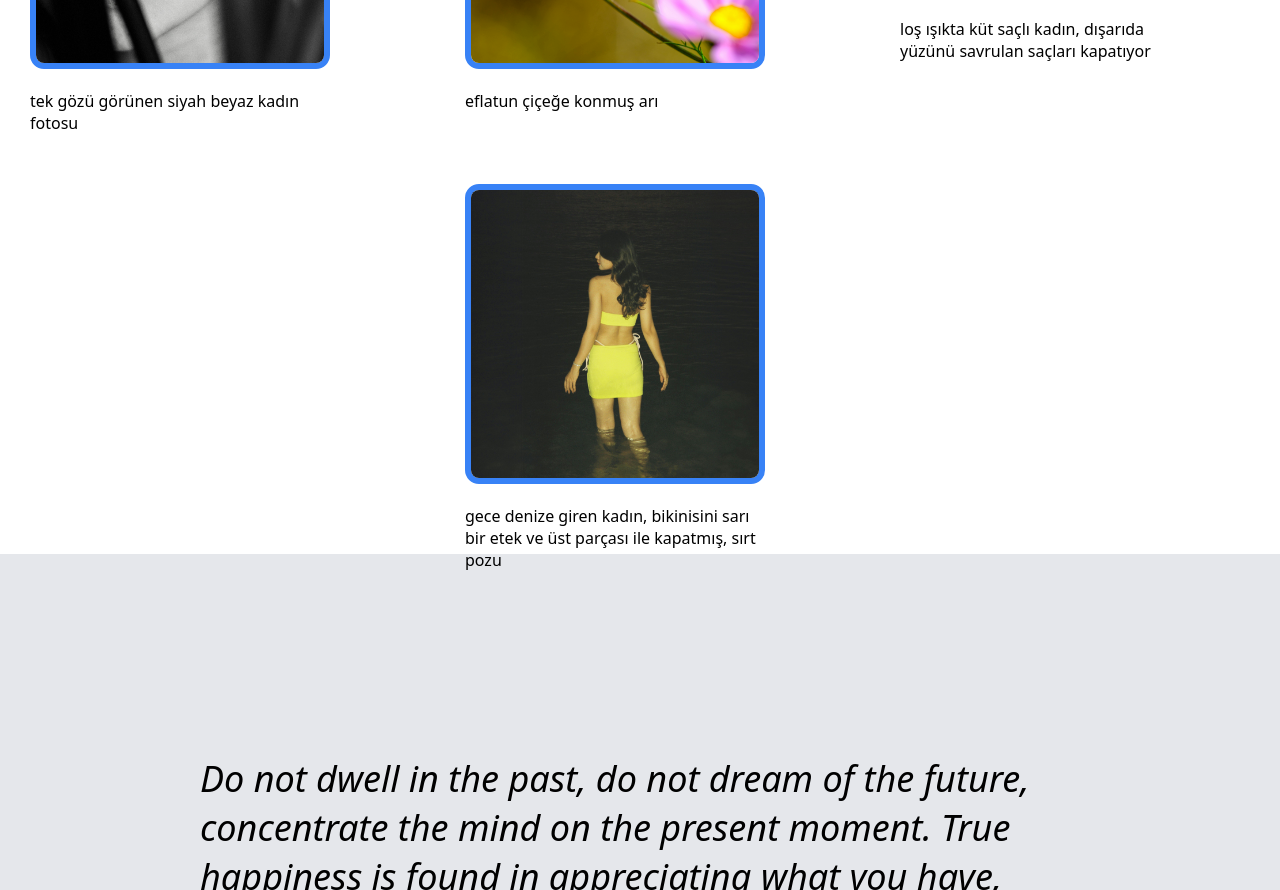
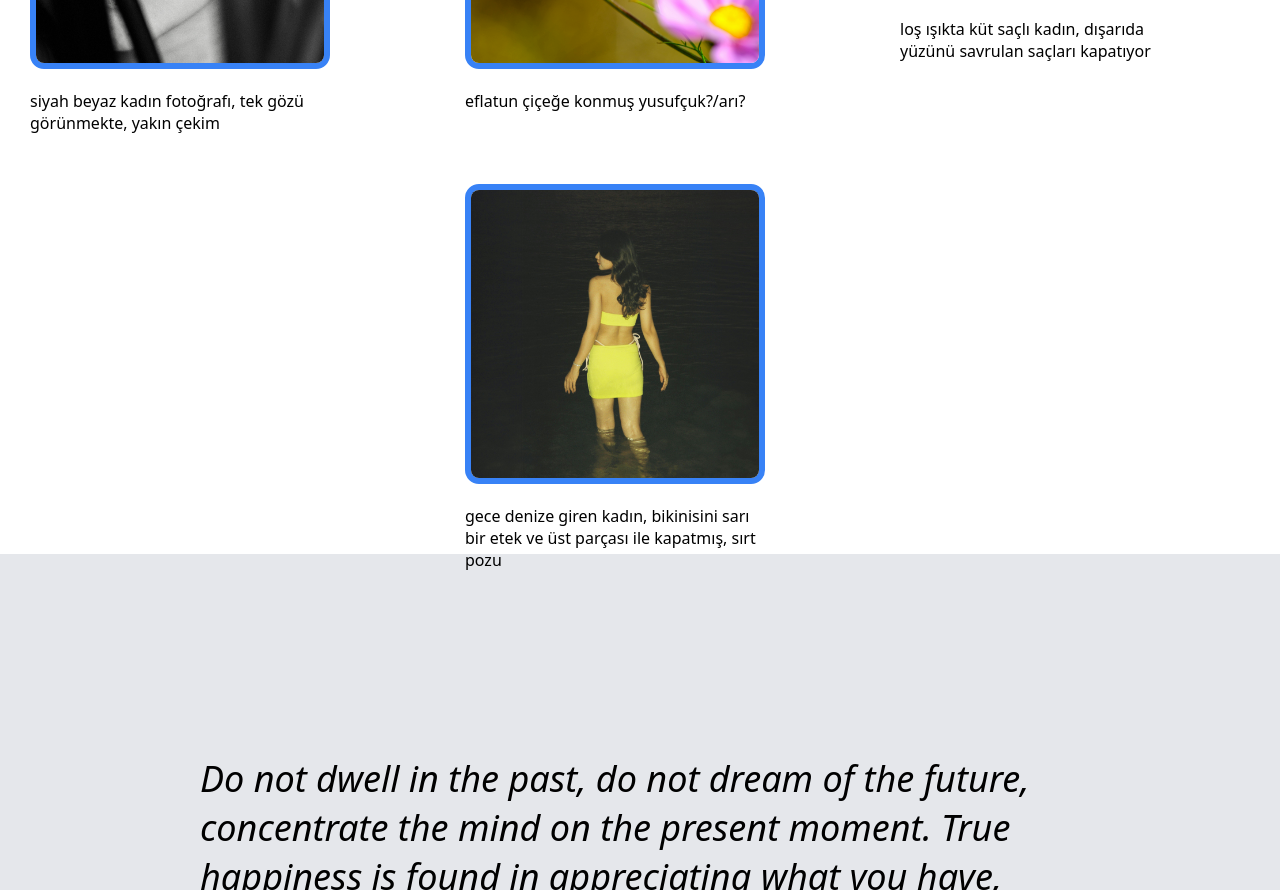
Before and after one commit to KubilayKilic/practice-html-css, a plain HTML site: page index.html in a window 1280 px wide. Shown: the part 907-1797 px from the top of the page. Drawn offline with Linux system fonts and the light colour scheme.

Commit message:
index.html

```diff
--- a/index.html
+++ b/index.html
@@ -37,17 +37,17 @@
           <img
             src="images/kare1.jpg"
             width="300"
-            alt="tek gözü görünen siyah beyaz kadın fotosu"
+            alt="siyah beyaz kadın fotoğrafı, tek gözü görünmekte, yakın çekim"
           />
-          <p>tek gözü görünen siyah beyaz kadın fotosu</p>
+          <p>siyah beyaz kadın fotoğrafı, tek gözü görünmekte, yakın çekim</p>
         </div>
         <div class="image-container">
           <img
             src="images/kare2.jpg"
             width="300"
-            alt="eflatun çiçeğe konmuş arı"
+            alt="eflatun çiçeğe konmuş yusufçuk?/arı?"
           />
-          <p>eflatun çiçeğe konmuş arı</p>
+          <p>eflatun çiçeğe konmuş yusufçuk?/arı?</p>
         </div>
         <div class="image-container">
           <img
```
